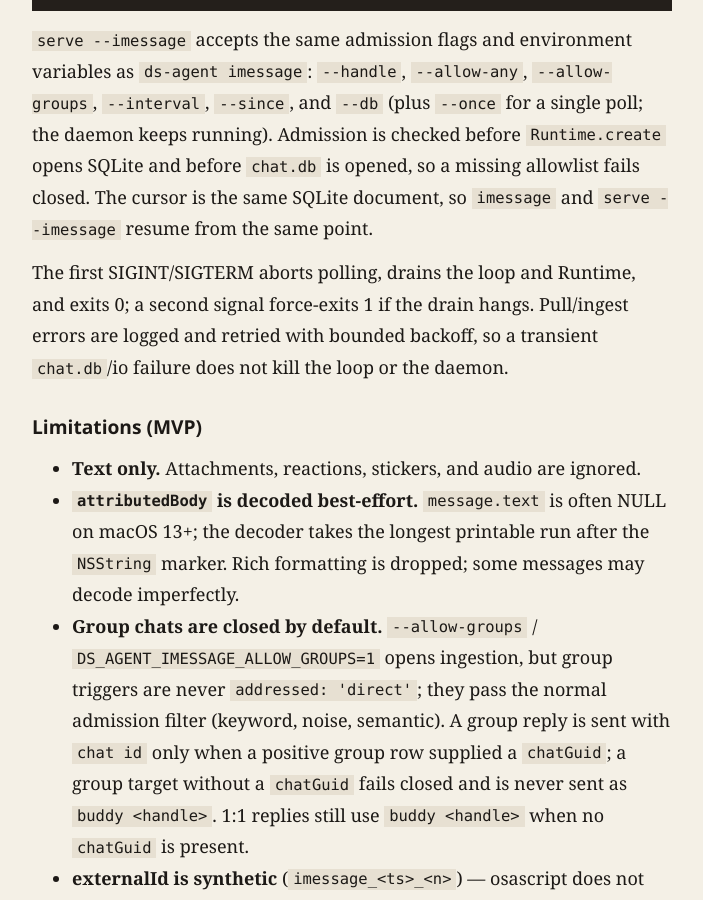
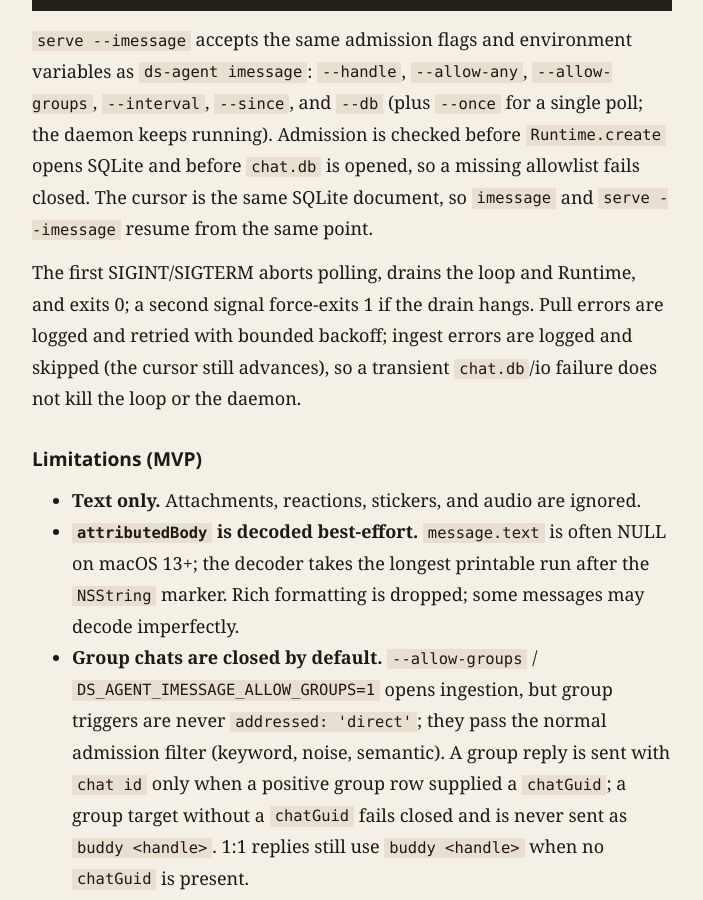
Before and after one commit to LofiSu/deepseek-super-agent, a Jekyll site: the page built from docs/IMESSAGE.md, in a window 1280 px wide and 900 px high, scrolled down 4699 px. Shown: the whole window, without its empty margins (288-991 px from the left). Built offline with Jekyll 4.4.1, drawn with Linux system fonts in a browser that asks for light colours; our own code applies the rules of GitHub Pages for plain Markdown files.

Commit message:
[SUPER-AGENT][SERVE-CHANNEL-LOOP] Clarify pull vs ingest retry behavior in serve docs

```diff
--- a/docs/IMESSAGE.md
+++ b/docs/IMESSAGE.md
@@ -145,9 +145,10 @@ SQLite document, so `imessage` and `serve --imessage` resume from the same
 point.
 
 The first SIGINT/SIGTERM aborts polling, drains the loop and Runtime, and exits
-0; a second signal force-exits 1 if the drain hangs. Pull/ingest errors are
-logged and retried with bounded backoff, so a transient `chat.db`/io failure
-does not kill the loop or the daemon.
+0; a second signal force-exits 1 if the drain hangs. Pull errors are logged and
+retried with bounded backoff; ingest errors are logged and skipped (the cursor
+still advances), so a transient `chat.db`/io failure does not kill the loop or
+the daemon.
 
 ## Limitations (MVP)
 
```
